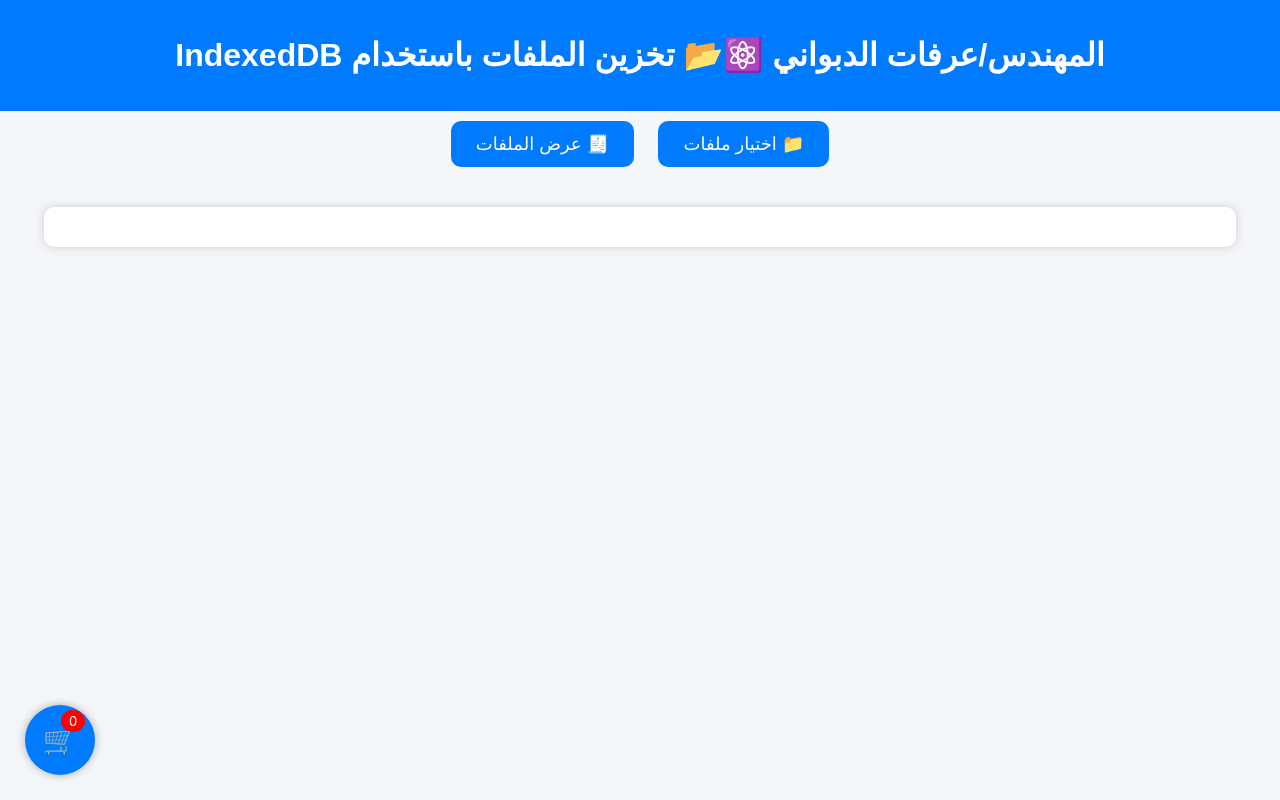
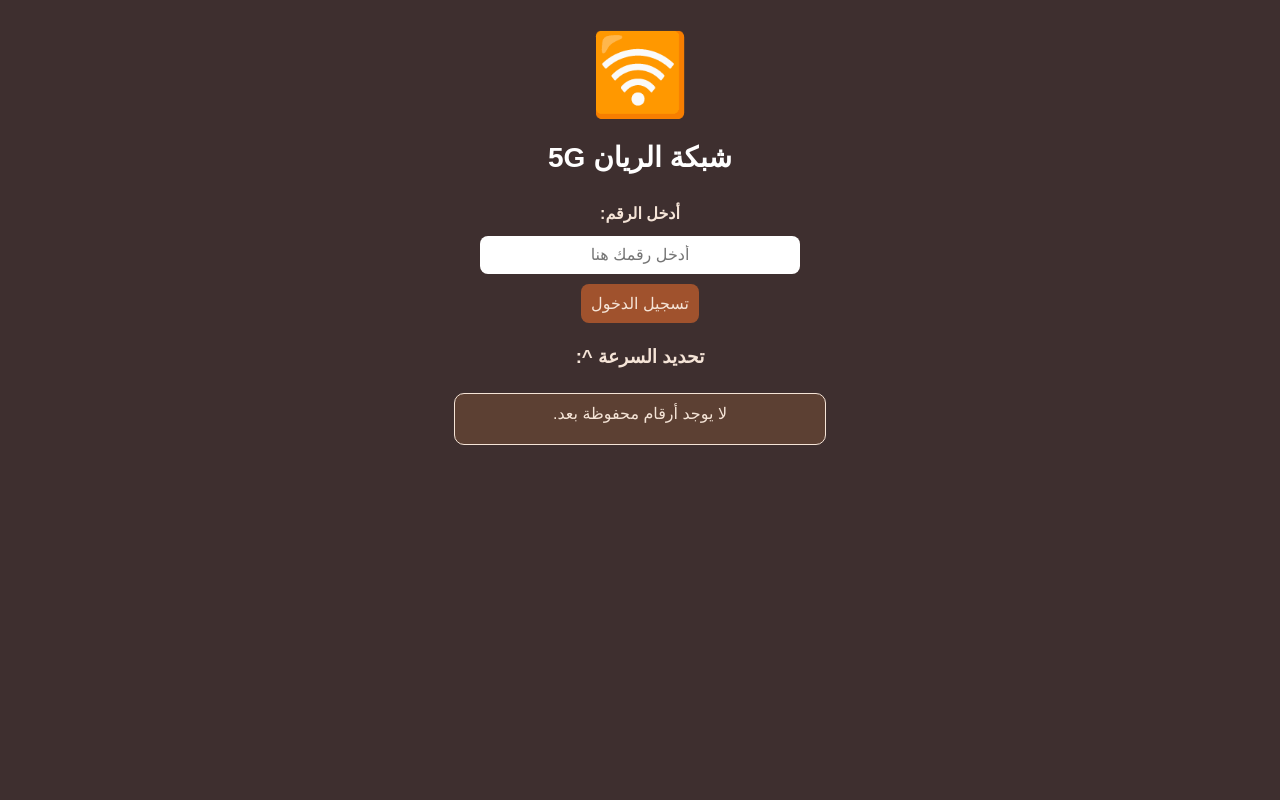
Before and after one commit to tz285408-glitch/index.html-, a plain HTML site: page index.html in a window 1280 px wide. Drawn offline with Linux system fonts and the light colour scheme.

Commit message:
Update index.html

```diff
--- a/index.html
+++ b/index.html
@@ -1,180 +1,139 @@
 <!DOCTYPE html>
-<html lang="ar" dir="rtl">
+<html lang="ar">
 <head>
 <meta charset="UTF-8">
 <meta name="viewport" content="width=device-width, initial-scale=1.0">
-<title>📦 العرباية - عرفات الدبواني ⚛️ باستخدام IndexedDB</title>
+<title>شبكة الريان 5G</title>
 <style>
   body {
-    font-family: "Cairo", sans-serif;
-    background: #f4f6f9;
+    font-family: "Tajawal", Arial, sans-serif;
+    direction: rtl;
+    background-color: #3E2F2F; /* بني غامق */
+    color: #F5E4D7; /* نص فاتح */
     text-align: center;
-    margin: 0;
-    padding: 0;
+    padding: 20px;
   }
-  header {
-    background: #007bff;
-    color: white;
-    padding: 15px;
+
+  .wifi-icon {
+    font-size: 80px;
+    color: #1E90FF; /* أزرق */
+    margin-bottom: 5px;
+    cursor: pointer;
+    user-select: none;
   }
+
+  h1 {
+    color: #FFFFFF; /* أبيض */
+    font-weight: bold;
+    font-size: 28px;
+    margin-bottom: 30px;
+  }
+
+  label {
+    font-weight: bold;
+    display: block;
+    margin-bottom: 8px;
+  }
+
+  input, button {
+    padding: 10px;
+    margin: 5px 0;
+    font-size: 16px;
+    border-radius: 8px;
+    border: none;
+  }
+
+  input {
+    width: 80%;
+    max-width: 300px;
+    text-align: center;
+  }
+
   button {
-    background: #007bff;
-    color: white;
-    border: none;
+    background-color: #A0522D; /* بني متوسط */
+    color: #F5E4D7;
+    cursor: pointer;
+    transition: background-color 0.3s;
+  }
+
+  button:hover {
+    background-color: #8B4513; /* بني أغمق عند المرور */
+  }
+
+  #clipboard {
+    margin: 25px auto;
+    padding: 10px;
+    border: 1px solid #F5E4D7;
+    min-height: 30px;
+    width: 80%;
+    max-width: 350px;
     border-radius: 10px;
-    padding: 12px 25px;
-    margin: 10px;
-    font-size: 18px;
-    cursor: pointer;
+    background-color: #5C4033;
+    text-align: center;
   }
-  button:hover {
-    background: #0056b3;
-  }
-  #fileList {
-    margin-top: 30px;
-    background: white;
-    padding: 20px;
-    border-radius: 10px;
-    width: 90%;
-    margin-left: auto;
-    margin-right: auto;
-    box-shadow: 0 0 10px #ccc;
-  }
-  img {
-    width: 150px;
-    border-radius: 10px;
-    margin: 10px;
-  }
-  #cart {
-    position: fixed;
-    bottom: 25px;
-    left: 25px;
-    background: #007bff;
-    color: white;
-    border-radius: 50%;
-    width: 70px;
-    height: 70px;
-    display: flex;
-    align-items: center;
-    justify-content: center;
-    font-size: 28px;
-    cursor: pointer;
-    box-shadow: 0 0 10px rgba(0,0,0,0.3);
-  }
-  #cartCount {
-    position: absolute;
-    top: 5px;
-    right: 10px;
-    background: red;
-    color: white;
-    border-radius: 50%;
-    padding: 3px 8px;
-    font-size: 14px;
+
+  #savedNumber {
+    font-weight: bold;
+    color: #FFD700; /* ذهبي */
   }
 </style>
 </head>
 <body>
 
-<header>
-  <h1> المهندس/عرفات الدبواني ⚛️📂 تخزين الملفات باستخدام IndexedDB</h1>
-</header>
+<!-- أيقونة الواي فاي -->
+<div class="wifi-icon" id="wifiIcon" title="اضغط لإظهار الرقم">🛜</div>
+<h1>شبكة الريان 5G</h1>
 
-<button onclick="selectFiles()">📁 اختيار ملفات</button>
-<button onclick="displayFiles()">🧾 عرض الملفات</button>
+<label for="userNumber">أدخل الرقم:</label>
+<input type="text" id="userNumber" placeholder="أدخل رقمك هنا">
+<br>
+<button onclick="saveNumber()">تسجيل الدخول</button>
 
-<div id="fileList"></div>
-
-<div id="cart" onclick="displayFiles()">
-  🛒
-  <div id="cartCount">0</div>
-</div>
+<h3>تحديد السرعة ^:</h3>
+<div id="clipboard">لا يوجد أرقام محفوظة بعد.</div>
 
 <script>
-let db;
+const wifiIcon = document.getElementById('wifiIcon');
+const clipboard = document.getElementById('clipboard');
+let isShown = false;
 
-// فتح قاعدة البيانات
-const request = indexedDB.open("MyFileStorage", 1);
-request.onupgradeneeded = event => {
-  db = event.target.result;
-  db.createObjectStore("files", { keyPath: "id", autoIncrement: true });
-};
-request.onsuccess = event => {
-  db = event.target.result;
-  updateCartCount();
-};
-request.onerror = event => {
-  alert("❌ فشل فتح قاعدة البيانات: " + event.target.errorCode);
+// عند التحميل: جلب الرقم المحفوظ من التخزين
+window.onload = function() {
+  const saved = localStorage.getItem('savedNumber');
+  if(saved) {
+    clipboard.textContent = '(تمنا لكم وقت اطول )';
+  }
 };
 
-// اختيار الملفات
-function selectFiles() {
-  const confirmAccess = confirm("هل تريد السماح بالوصول إلى ملفاتك لإضافتها إلى العرباية؟");
-  if (!confirmAccess) return;
+// حفظ الرقم
+function saveNumber() {
+  const input = document.getElementById('userNumber').value.trim();
+  if(input === '') {
+    alert('الرجاء إدخال رقم.');
+    return;
+  }
 
-  const input = document.createElement("input");
-  input.type = "file";
-  input.multiple = true;
-  input.onchange = e => saveFiles(e.target.files);
-  input.click();
+  localStorage.setItem('savedNumber', input);
+  clipboard.textContent = 'تم تسجيل الدخول✅)';
+  document.getElementById('userNumber').value = '';
 }
 
-// حفظ الملفات داخل IndexedDB
-function saveFiles(files) {
-  const transaction = db.transaction(["files"], "readwrite");
-  const store = transaction.objectStore("files");
-  let count = 0;
-  for (let file of files) {
-    const reader = new FileReader();
-    reader.onload = function(e) {
-      store.add({
-        name: file.name,
-        type: file.type,
-        data: e.target.result
-      });
-      count++;
-      if (count === files.length) {
-        alert("✅ تم حفظ جميع الملفات داخل العرباية!");
-        updateCartCount();
-      }
-    };
-    reader.readAsArrayBuffer(file);
+// عند الضغط على الإيموجي 🛜
+wifiIcon.addEventListener('click', () => {
+  const saved = localStorage.getItem('savedNumber');
+  if(!saved) {
+    alert('لا يوجد رقم محفوظ بعد.');
+    return;
   }
-}
 
-// عرض الملفات
-function displayFiles() {
-  const transaction = db.transaction(["files"], "readonly");
-  const store = transaction.objectStore("files");
-  const request = store.getAll();
-  request.onsuccess = function(e) {
-    const files = e.target.result;
-    let html = "<h3>📁 الملفات المحفوظة:</h3>";
-    if (files.length === 0) {
-      html += "<p>لا توجد ملفات محفوظة.</p>";
-    } else {
-      files.forEach(f => {
-        const blob = new Blob([f.data], { type: f.type });
-        const url = URL.createObjectURL(blob);
-        html += `<p><strong>${f.name}</strong></p>`;
-        if (f.type.startsWith("image/")) {
-          html += `<img src="${url}" alt="${f.name}">`;
-        }
-        html += `<br><a href="${url}" download="${f.name}">⬇️ تحميل</a><hr>`;
-      });
-    }
-    document.getElementById("fileList").innerHTML = html;
-  };
-}
-
-// تحديث عدد الملفات في العرباية
-function updateCartCount() {
-  const transaction = db.transaction(["files"], "readonly");
-  const store = transaction.objectStore("files");
-  const countRequest = store.count();
-  countRequest.onsuccess = function() {
-    document.getElementById("cartCount").textContent = countRequest.result;
-  };
-}
+  if(isShown) {
+    clipboard.textContent = 'رقم محفوظ ✅ (اضغط على 🛜 لعرضه)';
+    isShown = false;
+  } else {
+    clipboard.textContent = '📱 الرقم المحفوظ: ' + saved;
+    isShown = true;
+  }
+});
 </script>
 
 </body>
```
